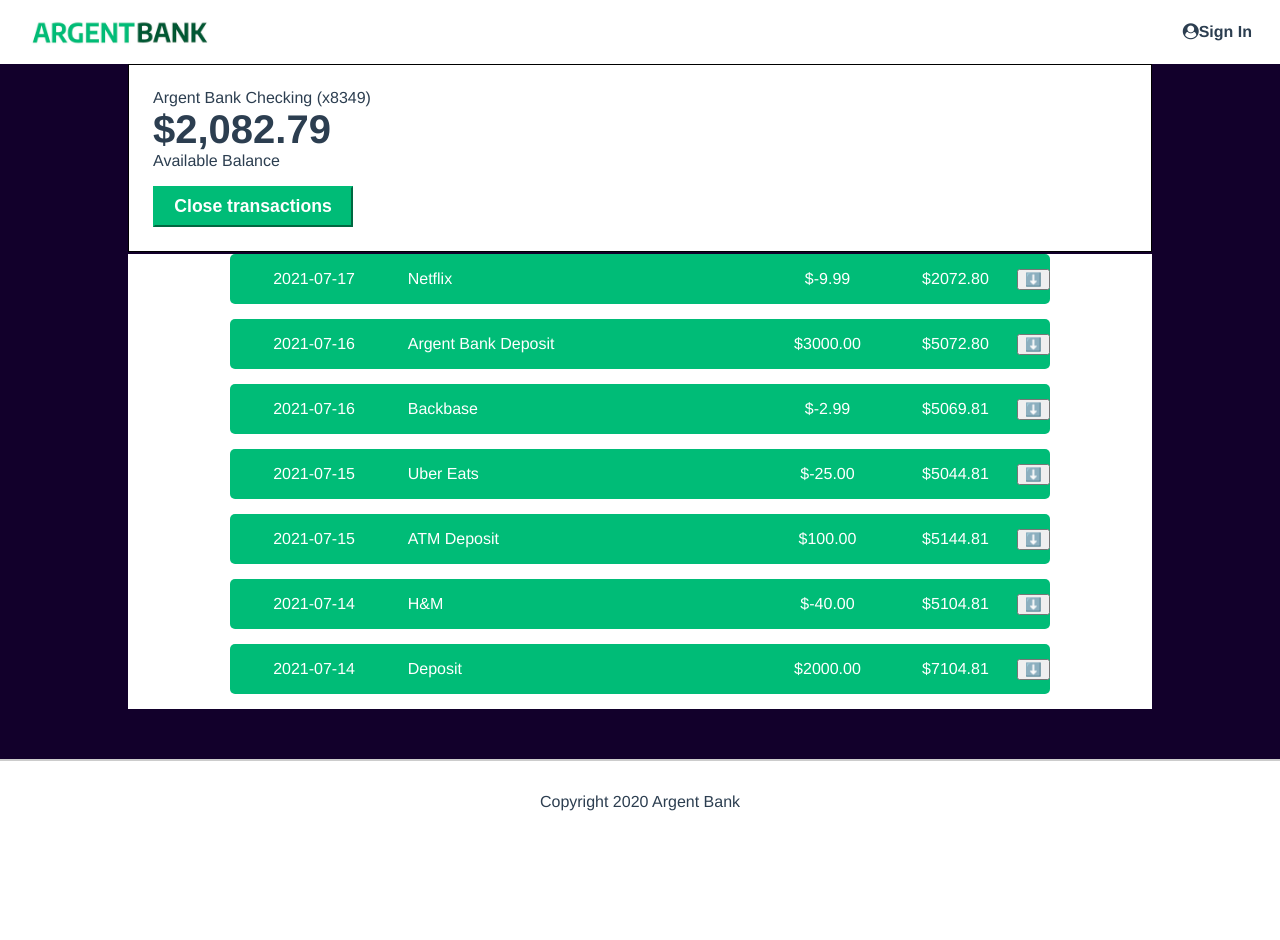
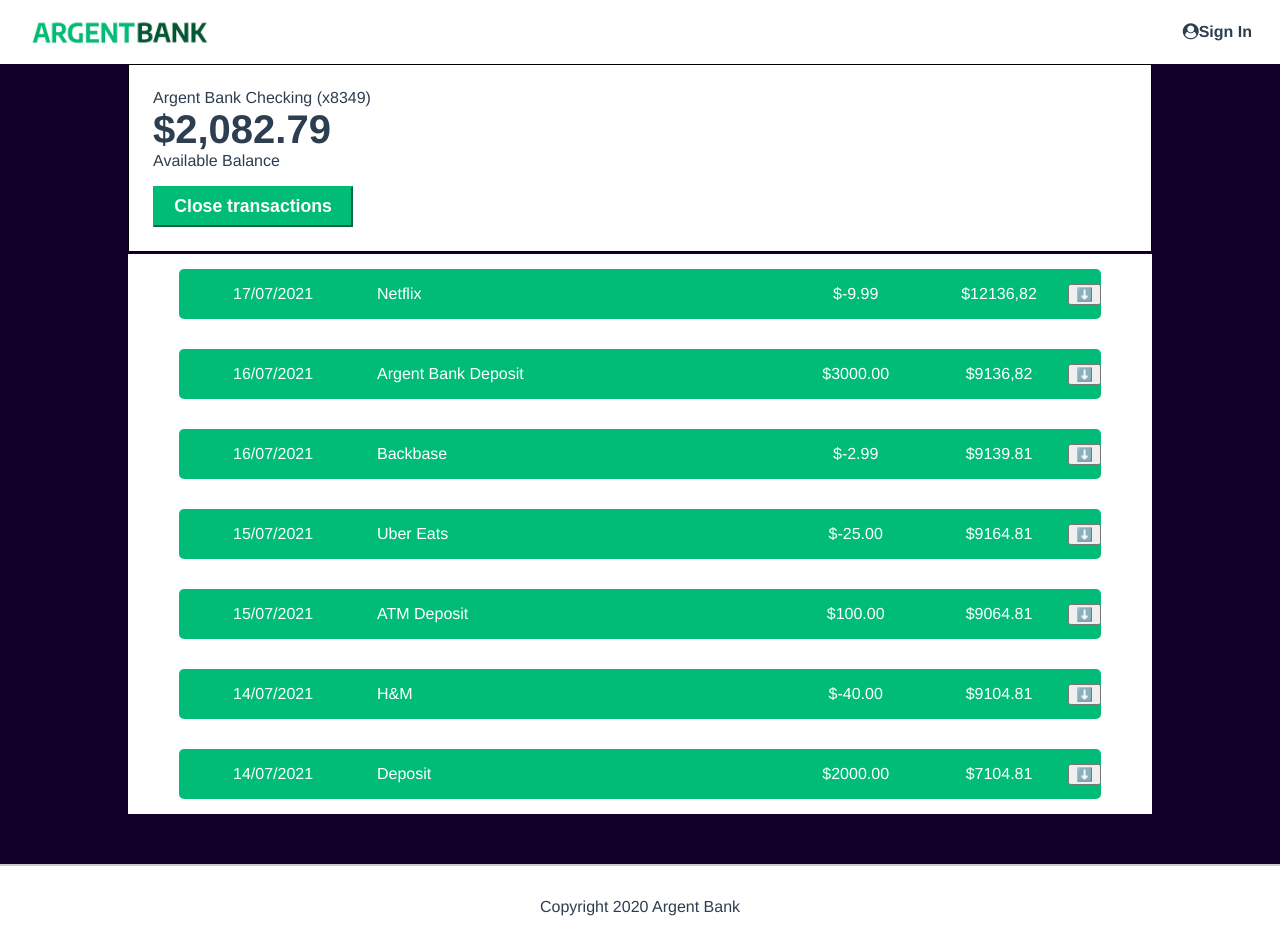
Before and after one commit to Douwdy/Projet-10---ArgentBank, a React (Create React App) app: page /dashboard/account in a window 1280 px wide. Before the commit the page ends 835 px from the top, so only its background shows below. Built offline with nearby package versions, Linux system fonts and the light colour scheme.

Commit message:
link between pages added

```diff
--- a/src/components/Operation/index.jsx
+++ b/src/components/Operation/index.jsx
@@ -6,7 +6,6 @@ const Operation = ({ AccountOperations }) => {
     const toggleDropdown = (id) => {
         setActiveDropdown(activeDropdown === id ? null : id);
     };
-
     return (
         <section className="operation">
             {AccountOperations.map((operation) => (
--- a/src/components/Operation/index.scss
+++ b/src/components/Operation/index.scss
@@ -12,12 +12,12 @@
     &-item{
         background-color: #00BC77;
         color: white;
-        width: 80%;
+        width: 90%;
         display: flex;
         justify-content: space-between;
         align-items: flex-start;
         flex-direction: column;
-        margin-bottom: 15px;
+        margin: 15px;
         border-radius: 5px;
         &_quick{
             display: flex;
--- a/src/pages/Account/index.jsx
+++ b/src/pages/Account/index.jsx
@@ -13,67 +13,67 @@ const accountData = [
 const operationsData = [
     {
         id: 1,
-        date: '2021-07-17',
+        date: '17/07/2021',
         description: 'Netflix',
         amount: '-9.99',
-        balance: '2072.80',
+        balance: '12136,82',
         type: 'Online',
         category: 'Entertainment',
         note: 'Monthly subscription',
     },
     {
         id: 2,
-        date: '2021-07-16',
+        date: '16/07/2021',
         description: 'Argent Bank Deposit',
         amount: '3000.00',
-        balance: '5072.80',
+        balance: '9136,82',
         type: 'Deposit',
         category: 'Income',
         note: '',
     },
     {
         id: 3,
-        date: '2021-07-16',
+        date: '16/07/2021',
         description: 'Backbase',
         amount: '-2.99',
-        balance: '5069.81',
+        balance: '9139.81',
         type: 'Online',
         category: 'Entertainment',
         note: 'Monthly subscription',
     },
     {
         id: 4,
-        date: '2021-07-15',
+        date: '15/07/2021',
         description: 'Uber Eats',
         amount: '-25.00',
-        balance: '5044.81',
+        balance: '9164.81',
         type: 'Online',
         category: 'Food',
         note: '',
     },
     {
         id: 5,
-        date: '2021-07-15',
+        date: '15/07/2021',
         description: 'ATM Deposit',
         amount: '100.00',
-        balance: '5144.81',
+        balance: '9064.81',
         type: 'Deposit',
         category: 'Income',
         note: '',
     },
     {
         id: 6,
-        date: '2021-07-14',
+        date: '14/07/2021',
         description: 'H&M',
         amount: '-40.00',
-        balance: '5104.81',
+        balance: '9104.81',
         type: 'Online',
         category: 'Clothing',
         note: '',
     },
     {
         id: 7,
-        date: '2021-07-14',
+        date: '14/07/2021',
         description: 'Deposit',
         amount: '2000.00',
         balance: '7104.81',
@@ -94,7 +94,7 @@ const AccountPage = () => {
                         <p className="account-amount">${accountData[0].amount.toLocaleString()}</p>
                         <p className="account-amount-description">Available Balance</p>
                         <div className="account-content-wrapper cta">
-                            <button className="transaction-button">Close transactions</button>
+                            <button className="transaction-button" onClick={() => window.location.href = '/dashboard'}>Close transactions</button>
                         </div>
                     </div>
                 </section>
```
